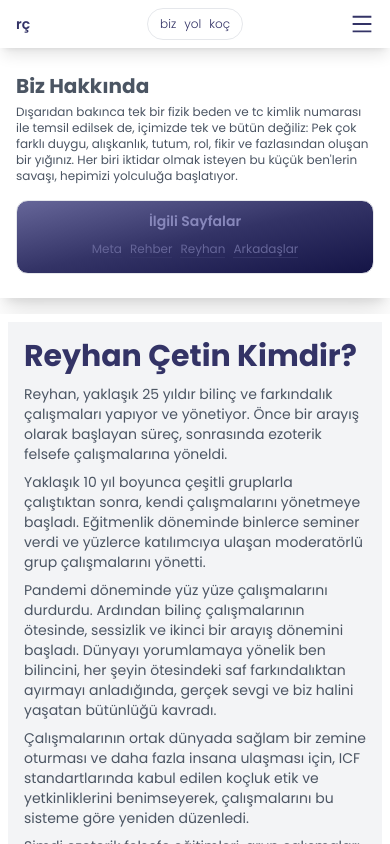
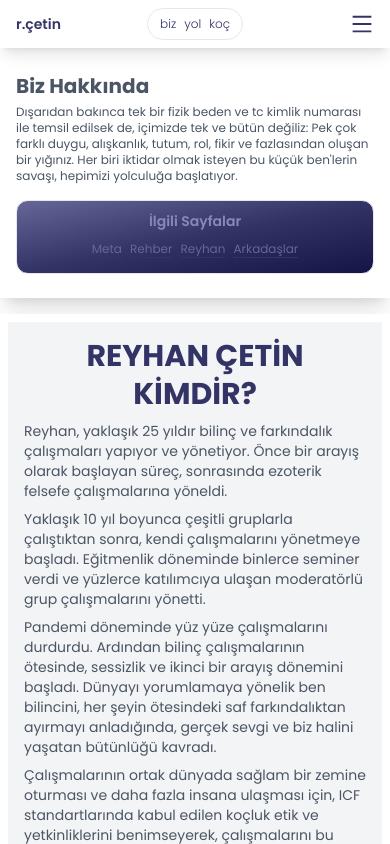
Before and after one commit to rcteenx/reyhancetin_com_tr, a Next.js app: page /biz in a window 390 px wide. Shown: the top 844 px of the page. Built offline with nearby package versions, Linux system fonts and the light colour scheme.

Commit message:
update mobile 5

```diff
--- a/app/globals.css
+++ b/app/globals.css
@@ -110,7 +110,7 @@
     @apply my-4 lg:my-0 px-4 flex-1 max-w-4xl bg-gray-100  text-gray-600 shadow-xl border-8 lg:border-t-0 border-white;
   }
   #pgHeader h1 {
-    @apply mt-4;
+    @apply mt-4 text-center lg:text-left;
   }
   #pgHeader p {
     @apply my-2;
--- a/app/yol/page.jsx
+++ b/app/yol/page.jsx
@@ -6,7 +6,7 @@ export default function StaticPage() {
   return (
     <>
       <PageInfo id="2" />
-      <BlueContent h2Title="Farklı Yolların Kısa Tarihi">
+      <BlueContent h2Title="Biz'e Giden Farklı Yolların Kısa Tarihi">
         <p>
           Hem iç dünyamızda hem de dış dünyada bir yerlere gitmek istiyoruz;
           ancak bunu isteyen ne ilk ne de son kişiyiz. Bizden çok önceleri
--- a/content/data/siteMetaData.js
+++ b/content/data/siteMetaData.js
@@ -1,6 +1,6 @@
 export const siteMetadata = {
   logo: "reyhan çetin",
-  logo_sm: "rç",
+  logo_sm: "r.çetin",
   title: "Reyhan Çetin -  Öğreti ve Yollar",
   author: "rcteenx",
   headerTitle: "Reyhan Çetin | Öğreti ve Yollar",
@@ -19,11 +19,10 @@ export const StaticPages = [
     titleLong: "Biz Hakkında",
     description:
       "Dışarıdan bakınca tek bir fizik beden ve tc kimlik numarası ile temsil edilsek de, içimizde tek ve bütün değiliz: Pek çok farklı duygu, alışkanlık, tutum, rol, fikir ve fazlasından oluşan bir yığınız. Her biri iktidar olmak isteyen bu küçük ben'lerin savaşı, hepimizi yolculuğa başlatıyor.",
-    h1: "Reyhan Çetin Kimdir?",
+    h1: "REYHAN ÇETİN KİMDİR?",
     par: [
       "Reyhan, yaklaşık 25 yıldır bilinç ve farkındalık çalışmaları yapıyor ve yönetiyor. Önce bir arayış olarak başlayan süreç, sonrasında ezoterik felsefe çalışmalarına yöneldi.",
       "Yaklaşık 10 yıl boyunca çeşitli gruplarla çalıştıktan sonra, kendi çalışmalarını yönetmeye başladı. Eğitmenlik döneminde binlerce seminer verdi ve yüzlerce katılımcıya ulaşan moderatörlü grup çalışmalarını yönetti.",
-      // Ayakları yere sağlam basan bilimse
       "Pandemi döneminde yüz yüze çalışmalarını durdurdu. Ardından bilinç çalışmalarının ötesinde, sessizlik ve ikinci bir arayış dönemini başladı. Dünyayı yorumlamaya yönelik ben bilincini, her şeyin ötesindeki saf farkındalıktan ayırmayı anladığında, gerçek sevgi ve biz halini yaşatan bütünlüğü kavradı.",
       "Çalışmalarının ortak dünyada sağlam bir zemine oturması ve daha fazla insana ulaşması için, ICF standartlarında kabul edilen koçluk etik ve yetkinliklerini benimseyerek, çalışmalarını bu sisteme göre yeniden düzenledi.",
       "Şimdi ezoterik felsefe eğitimleri, grup çalışmaları ve koçluk seanslarıyla, yolculuğa devam edenlere bilinç ve farkındalığını kiralayarak yol arkadaşlığı yapmaya çalışıyor.",
@@ -42,13 +41,12 @@ export const StaticPages = [
     link: "yol",
     titleLong: "Kendimize Yolculuk",
     description:
-      "Bir kişinin ayak izleri kolaylıkla silinebilir. Ancak bir grup ilerliyorsa, bir patika oluşur.",
+      "Nasıl kendimize hem bu kadar yakın, ama aynı zamanda çok uzak oluruz. Memleketten, yıldızlardan ve hatta gençliğimizden çok daha uzak bir yerde bekliyoruz kendimizi. Yapılması gereken kutsal bir yolculuk: Kendimizden bir başka kendimize doğru.",
     h1: "KENDİNİ TANIMA YOLLARI",
     par: [
-      "Hepimiz önce dışsal sebeplerle, hatta farkında bile olmadığımız çevresel yönlendirmelerle yola çıktık. Ancak bir süre sonra bazılarımız aradığını dış dünyada bulamayacağını anlayıp, yolculuğu önce içe sonra da meta fizik diyarlara yönlendirdi.",
-      "Kendini tanımaya, aydınlanmaya, uyanmaya, nirvana, cennet, tanrı ya da benzeri bir yerlere giden pek çok yol var. Ancak hangisi sizin için? Nereye gideceğinizi bilmiyorsanız, hangi yöne gittiğinizin önemi var mı?",
-      "Burada pek çok yolu, kendi penceremizden anlatmaya çalışacağız. Tüm bu platformun, meta gerçeklik yolcuları için bir rehber olmasını umuyoruz.",
-      "Sevgilerle...",
+      "Bir kişiyi tanımanın etkili yollarından birinin onunla birlikte seyahat etmek olduğu söylenir. Bazı kişiler ise borç para vermek ya da yetki tanımak suretiyle insanların gerçek yüzünü görebileceklerine inanır. Eskiler, insanları tanımaya memleketlerini ve mesleklerini öğrenerek başlardı. Bu yaklaşımlar, belirli ölçülerde geçerli sayılabilir. Peki, kişi kendisini tanımak için ne yapmalı?",
+      "Kendini tanıma, mutluluğa ulaşma, acıdan kaçınma, yaşamı dengeleme, öfkeden kurtulma, aydınlanma, uyanma, nirvana, cennet ya da tanrı gibi hedeflere ulaşmak için birçok yol bulunmaktadır. Ancak, kişi hangi yolun kendisi için en uygun olduğunu nasıl belirleyebilir? Gideceğiniz yeri bilmiyorsa, hangi yöne gittiğinin bir önemi var mı?",
+      "İnsan çok boyutlu bir varlık. İçinde bir çocuk var, yetişkin de; öğrenilmiş davranış kalıpları da var, sahtelikler de; bilinç ve farkındalık da var. Kişi bunların hangisini sahiplenip, direksiyonu o yola çevirmeli?",
     ],
     icon: "way",
     pages: [
```
